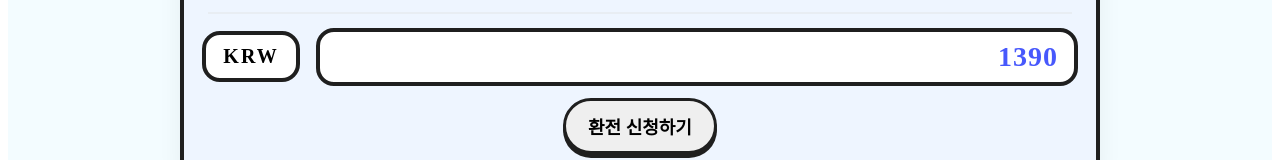
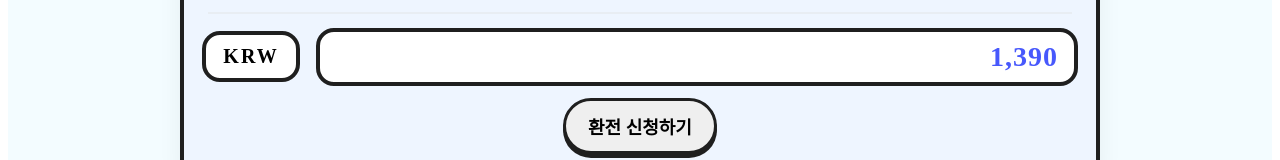
Before and after one commit to cassiem2997/day0, a React (Vite) app in the folder apps/web/: page /exchange in a window 1280 px wide. Shown: the part 658-818 px from the top of the page. Built offline with nearby package versions, Linux system fonts and the light colour scheme; sample sign-in values are in the browser's storage; a web font is replaced by a local one.

Commit message:
fix : 환율 처음부터 , 찍히게 수정

```diff
--- a/apps/web/src/components/FxConvertCard/FxConvertCard.tsx
+++ b/apps/web/src/components/FxConvertCard/FxConvertCard.tsx
@@ -1,16 +1,11 @@
-import { useState } from "react";
+// src/components/FxConvertCard/FxConvertCard.tsx
+import { useState, useEffect } from "react";
 import Swal from "sweetalert2";
 import styles from "./FxConvertCard.module.css";
 
-export default function FxConvertCard({ rate = 1398 }: { rate?: number }) {
-  // 기본값: 1 USD
-  const [usdInput, setUsdInput] = useState("1");
-  const [krwInput, setKrwInput] = useState(String(Math.round(1 * rate)));
-
-  // 유틸
+// ===== 유틸 =====
 const stripCommas = (s: string) => s.replace(/,/g, "");
 
-  /** "1234.5" -> "1,234.5" (소수부/마침표 유지) */
 const formatUSDString = (s: string) => {
   const hasDot = s.includes(".");
   const [i, f = ""] = s.split(".");
@@ -18,11 +13,17 @@ export default function FxConvertCard({ rate = 1398 }: { rate?: number }) {
   return hasDot ? `${intFmt}.${f}` : intFmt;
 };
 
-  /** "1234567" -> "1,234,567" */
 const formatKRWString = (s: string) =>
   (parseInt(s || "0", 10) || 0).toLocaleString("ko-KR");
 
-  // ===== 입력 정규화 =====
+export default function FxConvertCard({ rate = 1398 }: { rate?: number }) {
+  // 기본값: 1 USD
+  const [usdInput, setUsdInput] = useState<string>("1");
+
+  const [krwInput, setKrwInput] = useState<string>(() =>
+    formatKRWString(String(Math.round(1 * rate)))
+  );
+
   const sanitizeUsd = (s: string) => {
     s = s.replace(/[^\d.]/g, "");
     if (s.startsWith(".")) s = "0" + s;
@@ -67,7 +68,6 @@ export default function FxConvertCard({ rate = 1398 }: { rate?: number }) {
 
     const v = parseInt(s || "0", 10) || 0;
     const usdNum = Math.round((v / rate) * 100) / 100; // 숫자값
-    // "1" / "1.2" / "1.23" (불필요한 0 제거)
     const usdStr = usdNum
       .toFixed(2)
       .replace(/\.00$/, "")
```
Lines whose indentation alone changed are shown as unchanged.
